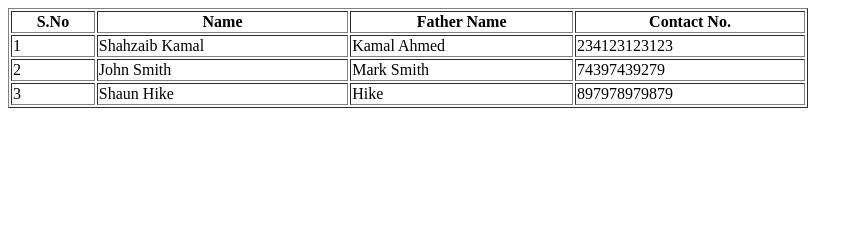
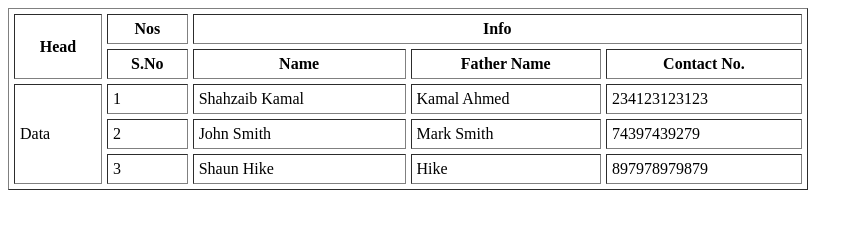
Before and after one commit to dastangoo/Skillshare_The_Complete_Web_Developer_Master_Class_Part1_Become_A_Professional_Web_Developer, a plain HTML site: page index.html in a window 1280 px wide. Shown: the whole page, without its empty margins (0-863 px from the left). Drawn offline with Linux system fonts and the light colour scheme.

Commit message:
Table Attribute

```diff
--- a/index.html
+++ b/index.html
@@ -5,8 +5,14 @@
 	<title>Learn HTML</title>
 </head>
 <body>
-	<table border="1" width="800">
+<!--	<table border="1" width="800" cellspacing="20" cellpadding="20">-->
+	<table border="1" width="800" cellspacing="5" cellpadding="5">
 		<thead>
+			<tr>
+				<th rowspan="2">Head</th>
+				<th>Nos</th>
+				<th colspan="3">Info</th>
+			</tr>
 			<tr>
 				<th>S.No</th>
 				<th>Name</th>
@@ -16,6 +22,7 @@
 		</thead>
 		<tbody>
 			<tr>
+				<td rowspan="3">Data</td>
 				<td>1</td>
 				<td>Shahzaib Kamal</td>
 				<td>Kamal Ahmed</td>
```
